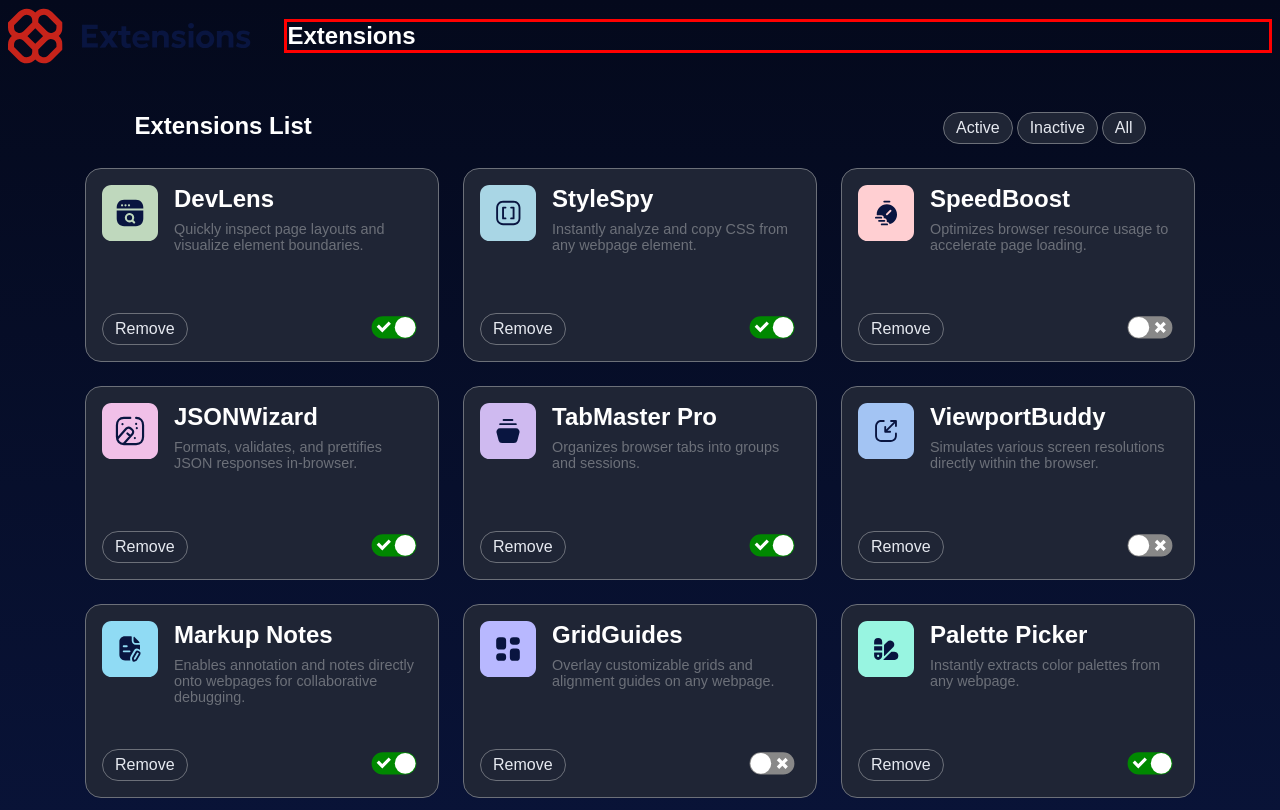
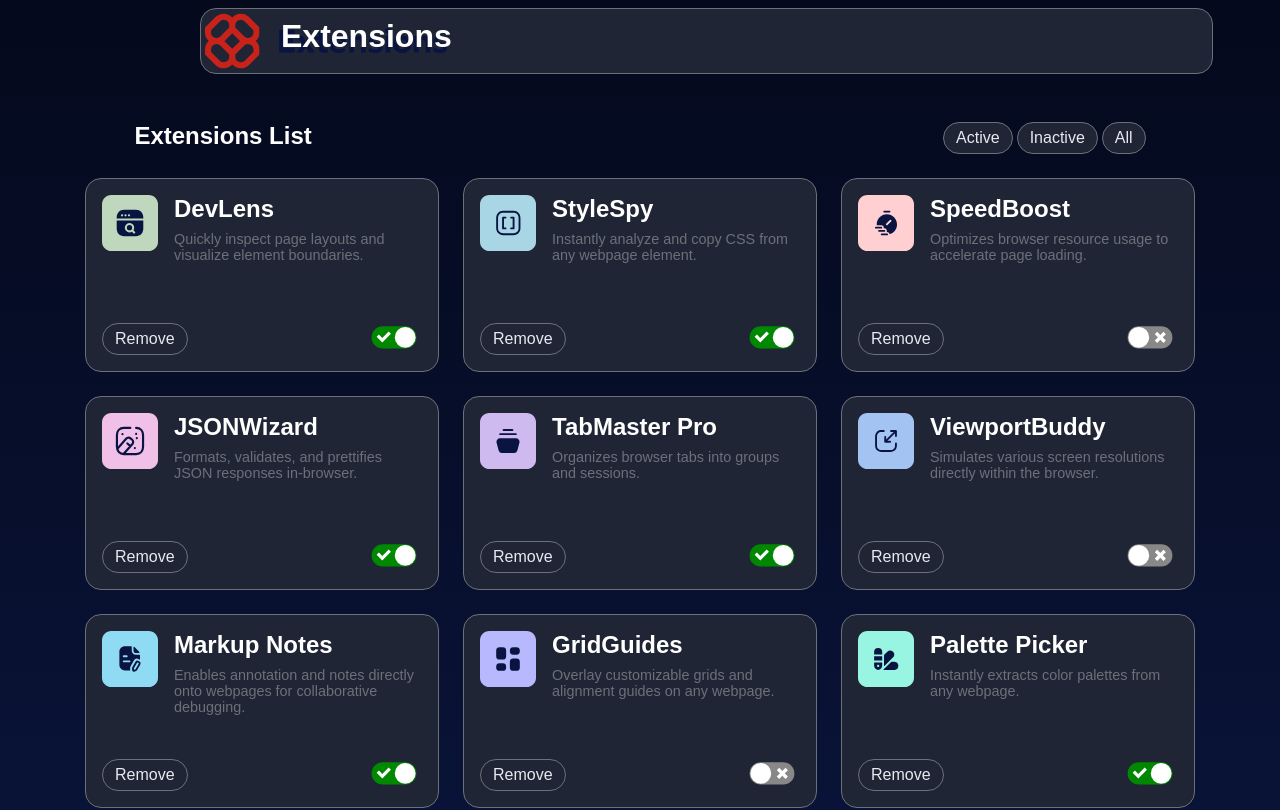
Before and after one commit to RPMorrigan/extension-list, a React (Vite) app: page / in a window 1280 px wide. Shown: the top 810 px of the page. Built offline with nearby package versions, Linux system fonts and the light colour scheme.

Commit message:
syncing devices

```diff
--- a/src/App.css
+++ b/src/App.css
@@ -13,21 +13,26 @@ body {
 }
 
 .banner {
-  display: flex;
-  flex-direction: row;
-  place-content: right;
+  margin-left: 12rem;
+  height: 4rem;
+  width: 80%;
+  background: var(--bitterBlue);
+  border: solid thin #6C7079;
+  border-radius: 1rem;
 }
 
 .banner img {
-  z-index: 1;
+  z-index: 0;
+  position: absolute;
+  padding: 0.25rem 0 0.5rem 0.25rem;
 }
 
 .banner h2 {
-  z-index: 2;
-  margin-left: 1rem;
-  align-self: center;
+  position: relative;
+  z-index: 1;
+  margin: 0.55rem 0 0 5rem;
   width: 100%;
-  Border: solid red;
+  font-size: 2rem;
 }
 
 nav {
--- a/src/App.jsx
+++ b/src/App.jsx
@@ -22,7 +22,7 @@ function App() {
   return (
     <>
       <div className="banner">
-        <img src="public/images/logo.svg"/>
+        <img src="/images/logo.svg" />
         <h2>Extensions</h2>
       </div>
       <nav>
--- a/src/data.json
+++ b/src/data.json
@@ -1,84 +1,84 @@
 [
 	{
 		"id": 1,
-		"logo": "public/images/logo-devlens.svg",
+		"logo": "/images/logo-devlens.svg",
 		"name": "DevLens",
 		"description": "Quickly inspect page layouts and visualize element boundaries.",
 		"isActive": true
 	},
 	{
 		"id": 2,
-		"logo": "public/images/logo-style-spy.svg",
+		"logo": "/images/logo-style-spy.svg",
 		"name": "StyleSpy",
 		"description": "Instantly analyze and copy CSS from any webpage element.",
 		"isActive": true
 	},
 	{
 		"id": 3,
-		"logo": "public/images/logo-speed-boost.svg",
+		"logo": "/images/logo-speed-boost.svg",
 		"name": "SpeedBoost",
 		"description": "Optimizes browser resource usage to accelerate page loading.",
 		"isActive": false
 	},
 	{
 		"id": 4,
-		"logo": "public/images/logo-json-wizard.svg",
+		"logo": "/images/logo-json-wizard.svg",
 		"name": "JSONWizard",
 		"description": "Formats, validates, and prettifies JSON responses in-browser.",
 		"isActive": true
 	},
 	{
 		"id": 5,
-		"logo": "public/images/logo-tab-master-pro.svg",
+		"logo": "/images/logo-tab-master-pro.svg",
 		"name": "TabMaster Pro",
 		"description": "Organizes browser tabs into groups and sessions.",
 		"isActive": true
 	},
 	{
 		"id": 6,
-		"logo": "public/images/logo-viewport-buddy.svg",
+		"logo": "/images/logo-viewport-buddy.svg",
 		"name": "ViewportBuddy",
 		"description": "Simulates various screen resolutions directly within the browser.",
 		"isActive": false
 	},
 	{
 		"id": 7,
-		"logo": "public/images/logo-markup-notes.svg",
+		"logo": "/images/logo-markup-notes.svg",
 		"name": "Markup Notes",
 		"description": "Enables annotation and notes directly onto webpages for collaborative debugging.",
 		"isActive": true
 	},
 	{
 		"id": 8,
-		"logo": "public/images/logo-grid-guides.svg",
+		"logo": "/images/logo-grid-guides.svg",
 		"name": "GridGuides",
 		"description": "Overlay customizable grids and alignment guides on any webpage.",
 		"isActive": false
 	},
 	{
 		"id": 9,
-		"logo": "public/images/logo-palette-picker.svg",
+		"logo": "/images/logo-palette-picker.svg",
 		"name": "Palette Picker",
 		"description": "Instantly extracts color palettes from any webpage.",
 		"isActive": true
 	},
 	{
 		"id": 10,
-		"logo": "public/images/logo-link-checker.svg",
+		"logo": "/images/logo-link-checker.svg",
 		"name": "LinkChecker",
 		"description": "Scans and highlights broken links on any page.",
 		"isActive": true
 	},
 	{
 		"id": 11,
-		"logo": "public/images/logo-dom-snapshot.svg",
+		"logo": "/images/logo-dom-snapshot.svg",
 		"name": "DOM Snapshot",
 		"description": "Capture and export DOM structures quickly.",
 		"isActive": false
 	},
 	{
 		"id": 12,
-		"logo": "public/images/logo-console-plus.svg",
+		"logo": "/images/logo-console-plus.svg",
 		"name": "ConsolePlus",
 		"description": "Enhanced developer console with advanced filtering and logging.",
 		"isActive": true
```
